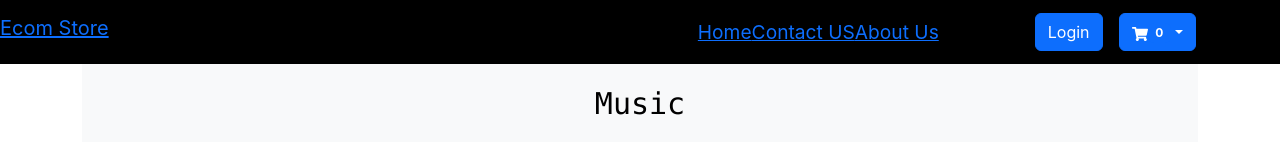
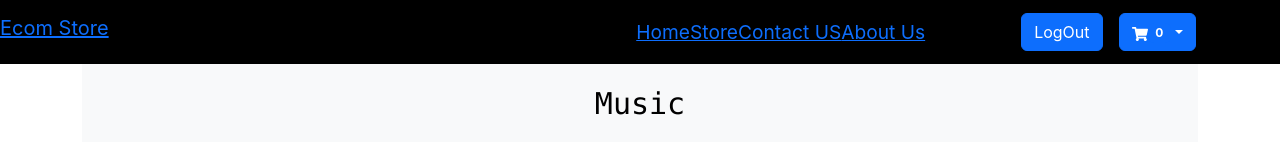
Before and after one commit to Rajat124/ecom-store, a React (Create React App) app: page /product/1 in a window 1280 px wide. Shown: the top 142 px of the page. Built offline with nearby package versions, Linux system fonts and the light colour scheme; sample sign-in values are in the browser's storage.

Commit message:
NavGaurding the URL

```diff
--- a/src/App.js
+++ b/src/App.js
@@ -26,7 +26,8 @@ function App() {
           <Home />
         </Route>
         <Route path="/product">
-          <Product />
+          {authCtx.isUserLoggedIn && <Product />}
+          {!authCtx.isUserLoggedIn && <Redirect to="/auth" />}
         </Route>
         <Route path="/contactUs">
           <ContactUs />
--- a/src/components/Header.js
+++ b/src/components/Header.js
@@ -10,7 +10,7 @@ import {
 import { FaShoppingCart } from "react-icons/fa";
 import { CartContext } from "../context/Context";
 import CartPro from "./CartPro";
-import { NavLink } from "react-router-dom";
+import { NavLink, useHistory } from "react-router-dom";
 import { AuthContext } from "./context/Context";
 
 const Header = () => {
@@ -20,6 +20,8 @@ const Header = () => {
 
   const authCtx = AuthContext();
   console.log(authCtx);
+
+  const history = useHistory();
 
   return (
     <>
@@ -43,7 +45,15 @@ const Header = () => {
               <Button style={{ margin: "0px 0px 0px 6rem" }}>Login</Button>
             </NavLink>
           ) : (
-            <Button style={{ margin: "0px 0px 0px 6rem" }}>LogOut</Button>
+            <Button
+              style={{ margin: "0px 0px 0px 6rem" }}
+              onClick={() => {
+                authCtx.logout();
+                history.replace("/");
+              }}
+            >
+              LogOut
+            </Button>
           )}
 
           <Dropdown style={{ margin: "0px 4rem 0px 1rem" }}>
--- a/src/components/context/Context.js
+++ b/src/components/context/Context.js
@@ -1,4 +1,5 @@
 import React, { useContext, useState } from "react";
+// import { useHistory } from "react-router-dom";
 
 const Auth = React.createContext();
 
@@ -7,16 +8,19 @@ export const AuthContext = () => {
 };
 
 const AContext = (props) => {
-  const [token, setToken] = useState(null);
+  const intialtokenValue = localStorage.getItem("token");
+  const [token, setToken] = useState(intialtokenValue);
 
   const userIsLoggedIn = !!token;
 
   const loginHandler = (token) => {
     setToken(token);
+    localStorage.setItem("token", token);
   };
 
   const logoutHandler = () => {
     setToken(null);
+    localStorage.removeItem("token");
   };
 
   let contextValue = {
```
